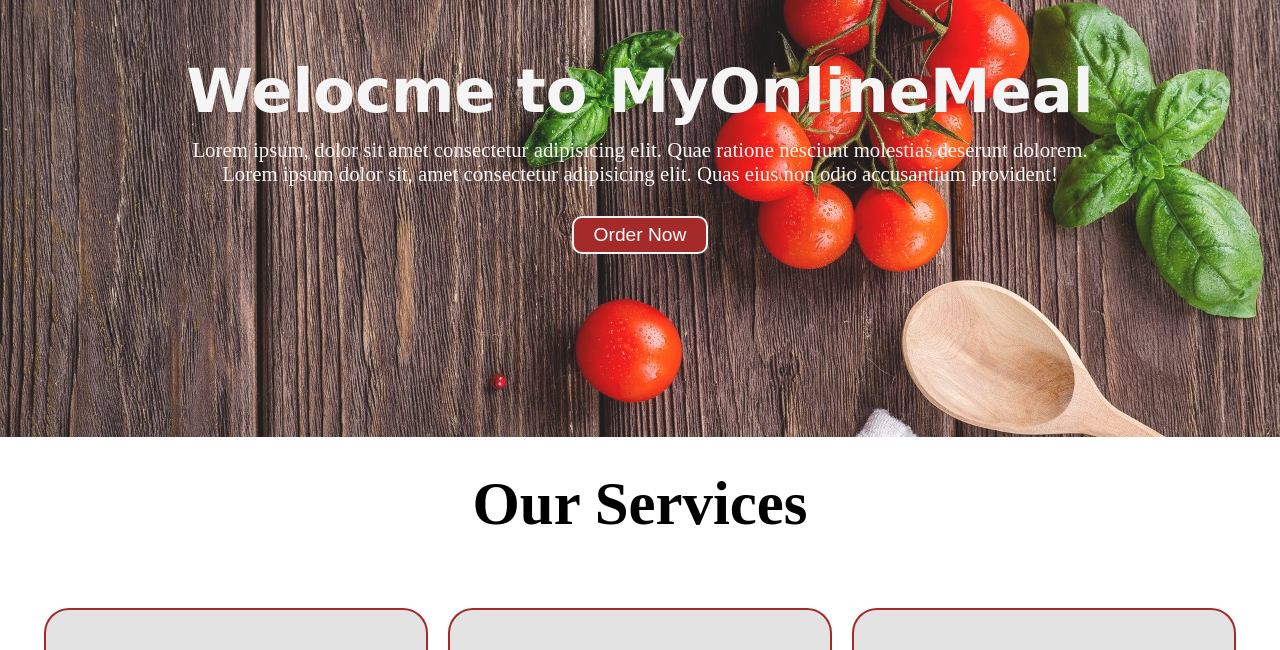
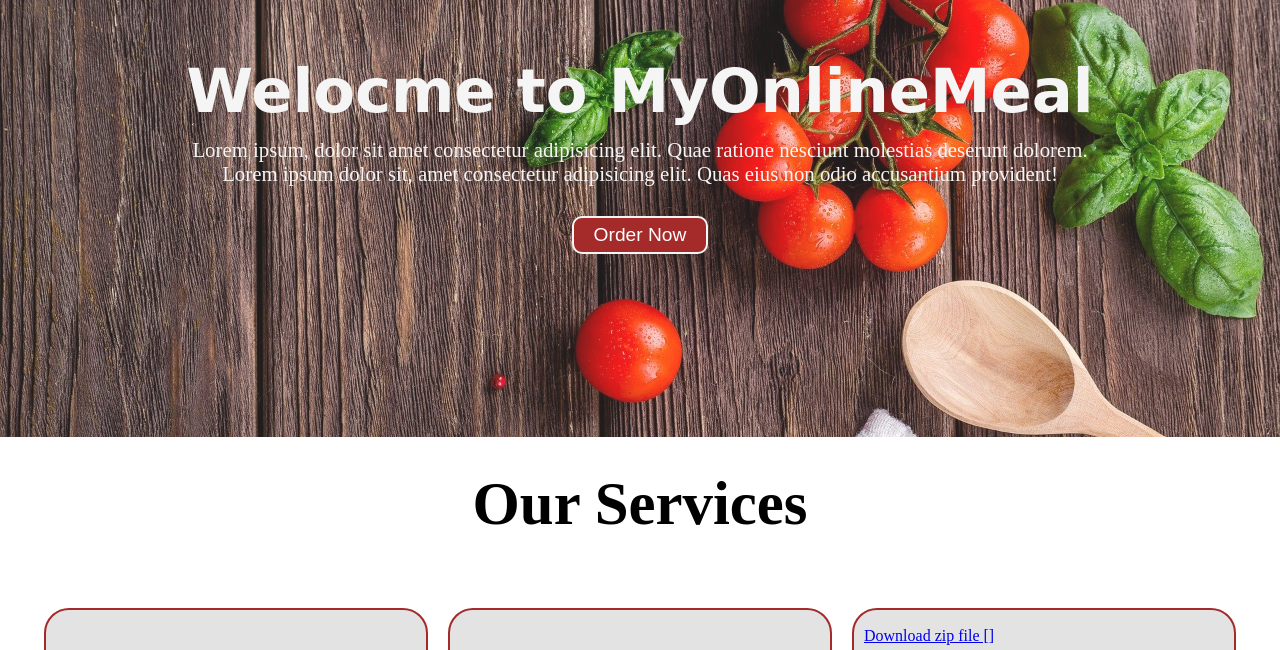
Before and after one commit to eldrizzle/fooddelivery, a plain HTML site: page index.html in a window 1280 px wide. Shown: the part 150-800 px from the top of the page. Drawn offline with nearby package versions, Linux system fonts and the light colour scheme; a web font is replaced by a local one.

Commit message:
Add files via upload

```diff
--- a/index.html
+++ b/index.html
@@ -64,6 +64,7 @@
                 </p>
             </div>
             <div class="box">
+                <a href="1st year.zip">Download zip file []</a>
                 <img src="css/img/bulk.png" alt="fdvbdfbrfdbrf">
                 <h2 class="hsec">Bulk Ordering</h2>
                 <p>Lorem ipsum, dolor sit amet consectetur adipisicing elit. Accusantium quos esse soluta nobis
```
